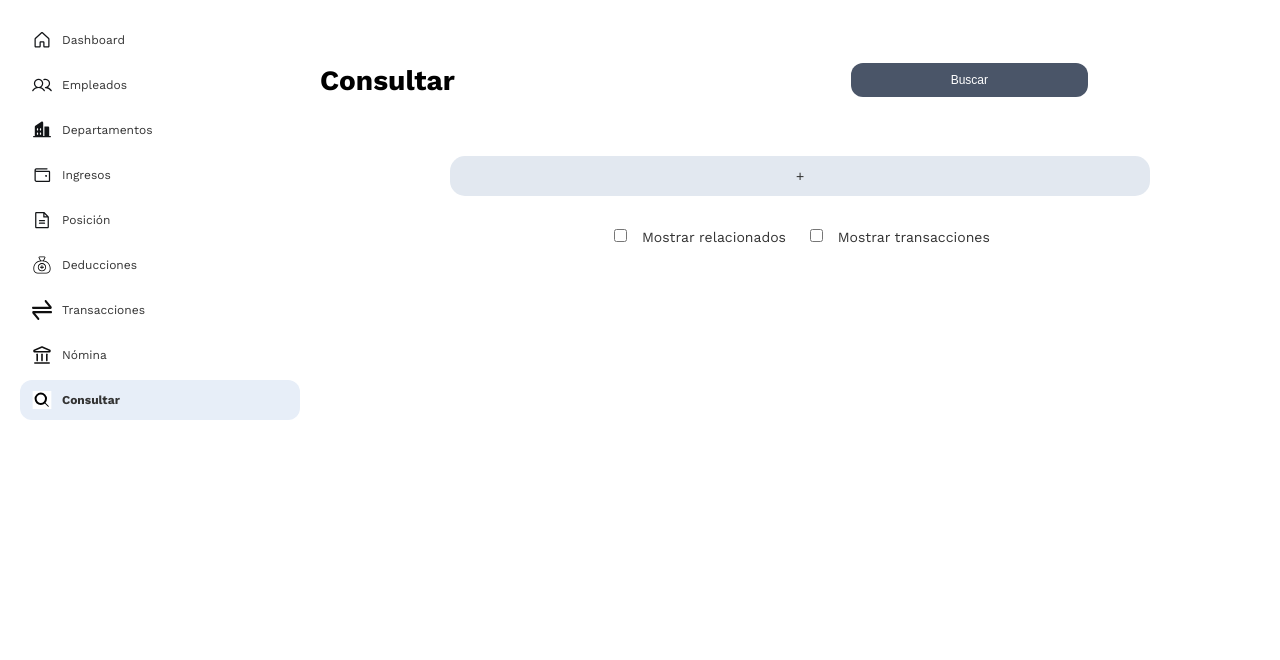
After one commit to cturbides/NominaApec, a Django app: page /search in a window 1280 px wide. The commit adds this page. Shown: the top 660 px of the page. Run offline with Django 5.2, Linux system fonts and the light colour scheme; parts of the project's set-up code (start-up, migrations or seed data) failed here and were passed over.

Commit message:
Updated nomina with new search application

```diff
--- a/nomina/nomina/settings.py
+++ b/nomina/nomina/settings.py
@@ -46,6 +46,7 @@ INSTALLED_APPS = [
     "transactions.apps.TransactionsConfig",
     "home.apps.HomeConfig",
     "pdf.apps.PdfConfig",
+    "search.apps.SearchConfig",
 ]
 
 MIDDLEWARE = [
--- a/nomina/nomina/urls.py
+++ b/nomina/nomina/urls.py
@@ -22,6 +22,7 @@ urlpatterns = [
     path("", include("home.urls")),
     path("admin/", admin.site.urls),
     path("pdf/", include("pdf.urls")),
+    path("search", include("search.urls")),
     path("dashboard/", include("home.urls")),
     path("incomes/", include("incomes.urls")),
     path("employees/", include("employees.urls")),
--- /dev/null
+++ b/nomina/search/apps.py
@@ -0,0 +1,6 @@
+from django.apps import AppConfig
+
+
+class SearchConfig(AppConfig):
+    default_auto_field = 'django.db.models.BigAutoField'
+    name = 'search'
--- /dev/null
+++ b/nomina/search/templates/search/index.html
@@ -0,0 +1,40 @@
+{% extends 'base.html' %}
+{% load static %}
+
+{% block title %}Consultar{% endblock %}
+
+{% block extra_head %}
+    <link rel="stylesheet" href="{% static 'css/search/index.css' %}" />
+    <script>
+        var get_options_url = "{{ get_options_url }}";
+    </script>
+    <script src="{% static 'js/search.js' %}"></script>
+{% endblock %}
+
+{% block content %}
+<div class="search-container">
+    <form method="get" action="{% url 'search_results' %}" id="search-form">
+        <div class="main_header">
+            <h1>Consultar</h1>
+            <button type="submit" class="search-button">Buscar</button>
+        </div>
+
+        <div id="parameters-container" class="parameters-container">
+            <!-- Los parámetros se generarán dinámicamente con JS -->
+        </div>
+
+        <button type="button" id="add-parameter" class="add-parameter">+</button>
+
+        <div class="options">
+            <label>
+                <input type="checkbox" name="show_related" />
+                Mostrar relacionados
+            </label>
+            <label>
+                <input type="checkbox" name="show_transactions" />
+                Mostrar transacciones
+            </label>
+        </div>
+    </form>
+</div>
+{% endblock %}
--- /dev/null
+++ b/nomina/search/urls.py
@@ -0,0 +1,8 @@
+from . import views
+from django.urls import path
+
+urlpatterns = [
+    path('', views.search, name='search'),
+    path('get_options/', views.get_options, name='get_options'),
+    path('search_results/', views.search_result, name='search_results'),
+]
--- /dev/null
+++ b/nomina/search/views.py
@@ -0,0 +1,93 @@
+from django.db.models import Q
+from django.urls import reverse
+from incomes.models import Income
+from django.shortcuts import render
+from django.http import JsonResponse
+from positions.models import Position
+from employees.models import Employee
+from deductions.models import Deduction
+from departments.models import Department
+
+def search(request):
+    get_options_url = reverse('get_options')
+    return render(request, 'search/index.html', {'get_options_url': get_options_url})
+
+def search_result(request):
+    show_related = request.GET.get('show_related') == 'on'
+    show_transactions = request.GET.get('show_transactions') == 'on'
+
+    employee_results = Employee.objects.all()
+    department_results = Department.objects.all()
+    position_results = Position.objects.all()
+    deduction_results = Deduction.objects.all()
+    income_results = Income.objects.all()
+
+    for key, value in request.GET.items():
+        if key.startswith('entity_') and value:
+            value_key = key.replace('entity', 'value')
+            entity = request.GET.get(key)
+            entity_value = request.GET.get(value_key)
+
+            if entity == 'employee':
+                employee_results = employee_results.filter(pk=entity_value)
+                if show_related:
+                    department_results = department_results.filter(employee__pk=entity_value)
+                    position_results = position_results.filter(employee__pk=entity_value)
+                    deduction_results = deduction_results.filter(employee__pk=entity_value)
+                    income_results = income_results.filter(employee__pk=entity_value)
+            elif entity == 'department':
+                department_results = department_results.filter(pk=entity_value)
+                if show_related:
+                    employee_results = employee_results.filter(department__pk=entity_value)
+                    position_results = position_results.filter(department__pk=entity_value)
+                    deduction_results = deduction_results.filter(department__pk=entity_value)
+                    income_results = income_results.filter(department__pk=entity_value)
+            elif entity == 'position':
+                position_results = position_results.filter(pk=entity_value)
+                if show_related:
+                    employee_results = employee_results.filter(position__pk=entity_value)
+                    department_results = department_results.filter(position__pk=entity_value)
+                    deduction_results = deduction_results.filter(position__pk=entity_value)
+                    income_results = income_results.filter(position__pk=entity_value)
+            elif entity == 'deduction':
+                deduction_results = deduction_results.filter(pk=entity_value)
+                if show_related:
+                    employee_results = employee_results.filter(deduction__pk=entity_value)
+                    department_results = department_results.filter(deduction__pk=entity_value)
+                    position_results = position_results.filter(deduction__pk=entity_value)
+                    income_results = income_results.filter(deduction__pk=entity_value)
+            elif entity == 'income':
+                income_results = income_results.filter(pk=entity_value)
+                if show_related:
+                    employee_results = employee_results.filter(income__pk=entity_value)
+                    department_results = department_results.filter(income__pk=entity_value)
+                    position_results = position_results.filter(income__pk=entity_value)
+                    deduction_results = deduction_results.filter(income__pk=entity_value)
+
+    context = {
+        'show_transactions': show_transactions,
+        'income_results': income_results.distinct(),
+        'employee_results': employee_results.distinct(),
+        'position_results': position_results.distinct(),
+        'deduction_results': deduction_results.distinct(),
+        'department_results': department_results.distinct(),
+    }
+
+    return render(request, 'search/search_results.html', context)
+
+def get_options(request):
+    entity = request.GET.get('entity')
+    options = []
+
+    if entity == 'employee':
+        options = [{'value': employee.pk, 'label': employee.name} for employee in Employee.objects.all()]
+    elif entity == 'department':
+        options = [{'value': department.pk, 'label': department.name} for department in Department.objects.all()]
+    elif entity == 'position':
+        options = [{'value': position.pk, 'label': position.name} for position in Position.objects.all()]
+    elif entity == 'income':
+        options = [{'value': income.pk, 'label': income.name} for income in Income.objects.all()]
+    elif entity == 'deduction':
+        options = [{'value': deduction.pk, 'label': deduction.name} for deduction in Deduction.objects.all()]
+
+    return JsonResponse({'options': options})
--- /dev/null
+++ b/nomina/static/css/search/index.css
@@ -0,0 +1,157 @@
+.search-container {
+    width: 100%;
+    display: flex;
+    margin-top: 30px;
+    align-items: center;
+    flex-direction: column;
+    justify-content: flex-start;
+}
+
+form {
+    flex: 1;
+    width: 100%;
+    height: 100%;
+    display: flex;
+    flex-direction: column;
+}
+
+.main_header {
+    flex: 1;
+    width: 80%;
+    display: flex;
+    margin-top: 15px;
+    margin-bottom: 20px;
+    flex-direction: row;
+    align-items: center;
+    justify-content: space-between;
+}
+
+.main_header h1 {
+    font-size: 28px;
+    font-weight: bold;
+}
+
+.search-button {
+    border: none;
+    color: #ffffff;
+    cursor: pointer;
+    font-size: 12px;
+    border-radius: 12px;
+    text-decoration: none;
+    background-color: #4a5568;
+    padding: 10px min(10vw, 100px);
+}
+
+.search-button:hover {
+    background-color: #2d3748;
+}
+
+.parameters-container {
+    gap: 10px;
+    width: 80%;
+    display: flex;
+    flex-direction: column;
+    margin-bottom: 20px;
+}
+
+.parameter {
+    gap: 10px;
+    padding: 15px;
+    display: flex;
+    border-radius: 12px;
+    border: 1px solid #e2e8f0;
+    justify-content: space-between;
+    position: relative;
+}
+
+.parameter select,
+.parameter input[type="text"] {
+    width: 70%;
+    border: none;
+    outline: none;
+    color: #61788a;
+    font-size: 14px;
+    text-align: center;
+    text-decoration: none;
+    background-color: transparent;
+}
+
+.parameter select:nth-child(2) {
+    width: 70%;
+    border: none;
+    outline: none;
+    color: #61788a;
+    font-size: 14px;
+    text-align: right;
+    text-decoration: none;
+    background-color: transparent;
+}
+
+.parameter label {
+    color: #333;
+    font-size: 14px;
+    font-weight: bold;
+}
+
+.parameter-value {
+    color: #718096;
+    font-size: 12px;
+}
+
+.add-parameter {
+    color: #333;
+    border: none;
+    cursor: pointer;
+    font-size: 14px;
+    text-align: center;
+    border-radius: 15px;
+    display: inline-block;
+    max-width: 700px;
+    width: min(80%, 700px);
+    margin-left: auto;
+    margin-right: auto;
+    margin-bottom: 30px;
+    background-color: #e2e8f0;
+    padding: 12px min(10vw, 120px);
+}
+
+.add-parameter:hover {
+    background-color: #cbd5e0;
+}
+
+.options {
+    gap: 20px;
+    width: 80%;
+    display: flex;
+    margin-left: auto;
+    margin-right: auto;
+    flex-direction: row;
+    align-items: center;
+    justify-items: center;
+    justify-content: center;
+    margin-bottom: 50px;
+}
+
+.options label {
+    color: #333;
+    font-size: 14px;
+}
+
+.options input[type="checkbox"] {
+    margin-right: 10px;
+}
+
+.parameter .remove-button {
+    top: 15px;
+    right: -90px;
+    border: none;
+    color: #c53030;
+    cursor: pointer;
+    font-size: 16px;
+    position: absolute;
+    background-color: transparent;
+}
+
+.parameter .remove-button:hover {
+    color: #9b2c2c;
+}
--- /dev/null
+++ b/nomina/static/js/search.js
@@ -0,0 +1,69 @@
+document.addEventListener("DOMContentLoaded", function () {
+  const parametersContainer = document.getElementById("parameters-container");
+  const addParameterButton = document.getElementById("add-parameter");
+  let parameterCount = 0;
+
+  addParameterButton.addEventListener("click", function () {
+    addParameterField();
+  });
+
+  function addParameterField() {
+    parameterCount++;
+
+    const parameterDiv = document.createElement("div");
+    parameterDiv.classList.add("parameter");
+
+    const entitySelect = document.createElement("select");
+    entitySelect.name = `entity_${parameterCount}`;
+    entitySelect.innerHTML = `
+            <option value="">Seleccione entidad</option>
+            <option value="employee">Empleado</option>
+            <option value="department">Departamento</option>
+            <option value="position">Posición</option>
+            <option value="income">Ingreso</option>
+            <option value="deduction">Deducción</option>
+        `;
+
+    const valueSelect = document.createElement("select");
+    valueSelect.name = `value_${parameterCount}`;
+    valueSelect.disabled = true;
+
+    entitySelect.addEventListener("change", function () {
+      loadOptions(valueSelect, entitySelect.value);
+    });
+
+    const removeButton = document.createElement("button");
+    removeButton.classList.add("remove-button");
+    removeButton.type = "button";
+    removeButton.innerHTML = "&times;";
+    removeButton.addEventListener("click", function () {
+      parametersContainer.removeChild(parameterDiv);
+    });
+
+    parameterDiv.appendChild(entitySelect);
+    parameterDiv.appendChild(valueSelect);
+    parameterDiv.appendChild(removeButton);
+    parametersContainer.appendChild(parameterDiv);
+  }
+
+  function loadOptions(selectElement, entity) {
+    selectElement.innerHTML = '<option value="">Cargando...</option>';
+    selectElement.disabled = false;
+
+    const url = `${get_options_url}?entity=${entity}`;
+
+    fetch(url, {
+      method: "GET",
+    })
+      .then((response) => response.json())
+      .then((data) => {
+        console.log(data);
+        selectElement.innerHTML = data.options
+          .map(
+            (option) =>
+              `<option value="${option.value}">${option.label}</option>`,
+          )
+          .join("");
+      });
+  }
+});
--- a/nomina/templates/base.html
+++ b/nomina/templates/base.html
@@ -100,8 +100,10 @@
                             Nómina
                         </a>
                     </li>
-                    <li class="nav-item">
-                        <a href="{% url 'home' %}">
+                    <li
+                        class="nav-item {% if request.resolver_match.url_name == 'search' or request.resolver_match.url_name == 'search_results' %}active{% endif %}"
+                    >
+                        <a href="{% url 'search' %}">
                             <img
                                 src="{% static 'icons/search.svg' %}"
                                 alt="Consultar"
@@ -114,10 +116,6 @@
         </div>
 
         <div class="container">
-            <div class="search-bar">
-                <input type="text" placeholder="Buscar" />
-            </div>
-
             {% block content %} {% endblock %}
 
             <footer>
```
Also changed, not shown: nomina/home/templates/home/index.html (+1 -7 lines), nomina/search/templates/search/search_results.html (added, +134 -0 lines), nomina/static/css/search/search_results.css (added, +58 -0 lines), nomina/search/__init__.py (added), nomina/search/migrations/__init__.py (added).
